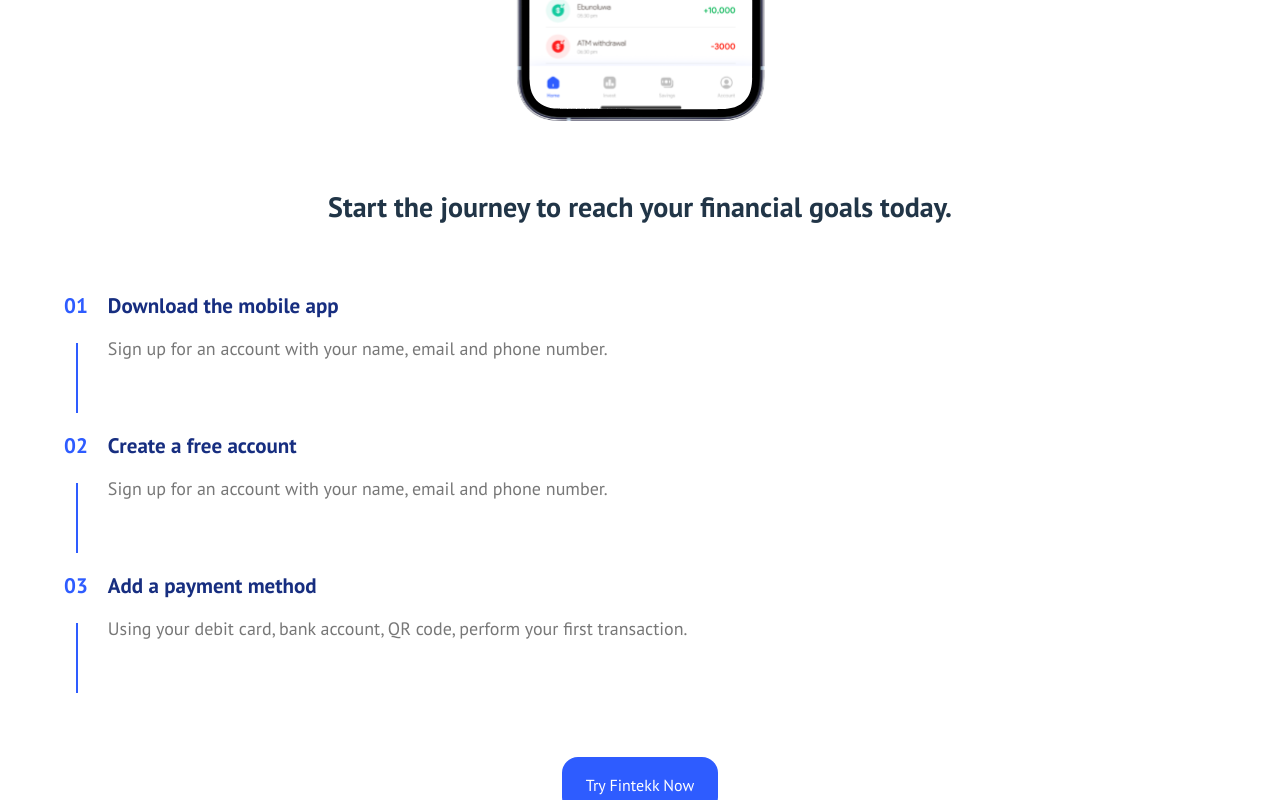
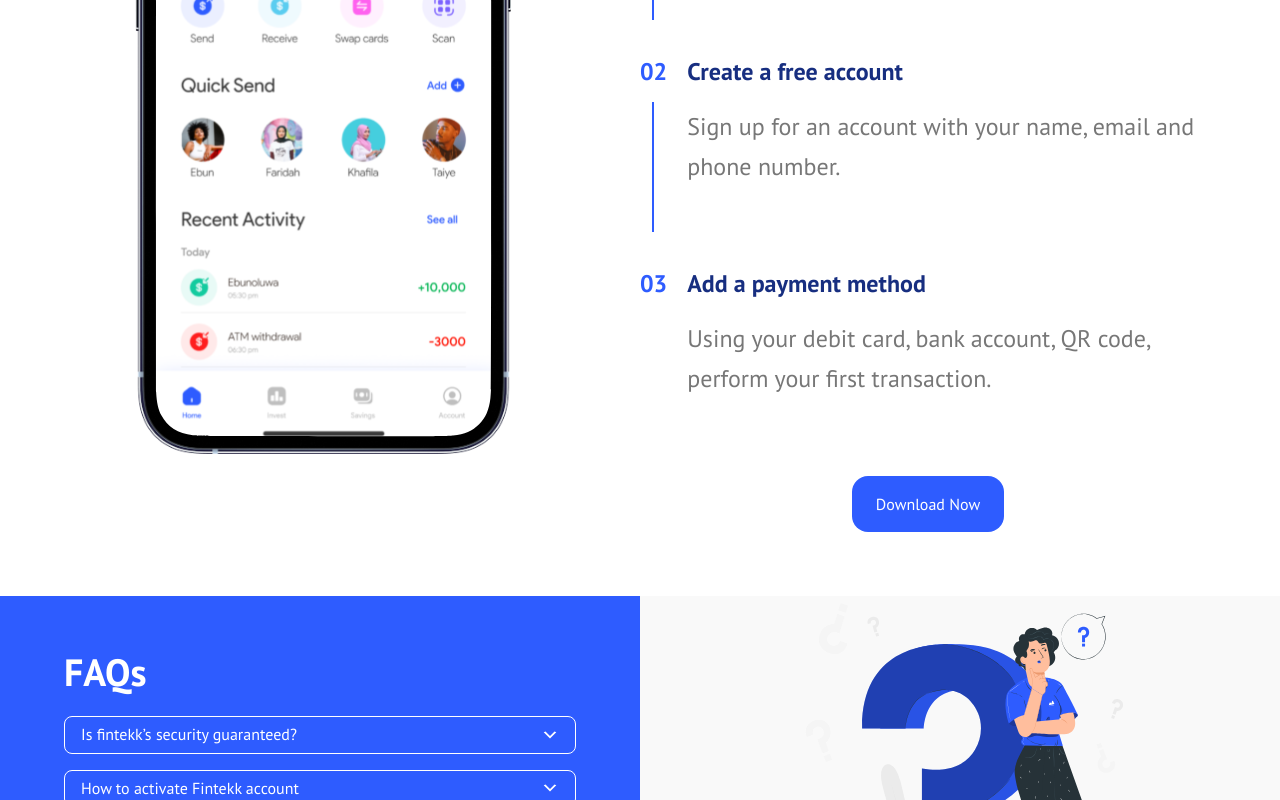
Before and after one commit to ajormoses/Fintekk, a Vue app: page / in a window 1280 px wide. Shown: the part 2540-3340 px from the top of the page. Built offline with nearby package versions, Linux system fonts and the light colour scheme.

Commit message:
Update: Article Four/Steps components updated

```diff
--- a/src/components/ArticleFour.vue
+++ b/src/components/ArticleFour.vue
@@ -4,10 +4,15 @@
 
 <template>
   <div class="section bg-white">
-    <div class="container">
-      <img class="mx-auto" src="/img/iphone.svg" />
+    <div class="container lg:grid lg:grid-cols-2 lg:items-center">
+      <img
+        class="mx-auto lg:m-0 lg:w-[80%] xl:w-[90%] lg:h-[760px]"
+        src="/img/iphone.svg"
+      />
       <div>
-        <h1 class="text-[28px] leading-[44px] font-bold py-16 px-6 text-center">
+        <h1
+          class="text-[28px] lg:text-[35px] xl:text-[40px] lg:px-0 text-[#172E80] leading-[44px] lg:leading-[60px] xl:leading-[72px] font-bold py-16 lg:py-10 px-6 text-center lg:text-left"
+        >
           Start the journey to reach your financial goals today.
         </h1>
         <div>
@@ -15,22 +20,29 @@
             sn="01"
             title="Download the mobile app"
             content="Sign up for an account with your name, email and phone number."
+            bord="border border-[#2E5CFF]"
           />
           <Steps
             sn="02"
             title="Create a free account"
             content="Sign up for an account with your name, email and phone number."
+            bord="border border-[#2E5CFF]"
           />
           <Steps
             sn="03"
             title="Add a payment method"
             content="Using your debit card, bank account, QR code, perform your first transaction."
           />
-          <div class="text-center mt-16">
+          <div class="text-center mt-16 lg:mt-5">
             <button
-              class="text-white py-[16px] px-[24px] bg-[#2E5CFF] rounded-[16px]"
+              class="text-white py-[16px] px-[24px] bg-[#2E5CFF] rounded-[16px] lg:hidden"
             >
               Try Fintekk Now
+            </button>
+            <button
+              class="text-white py-[16px] px-[24px] bg-[#2E5CFF] rounded-[16px] hidden lg:inline-block"
+            >
+              Download Now
             </button>
           </div>
         </div>
--- a/src/components/Reusuable/Steps.vue
+++ b/src/components/Reusuable/Steps.vue
@@ -1,22 +1,29 @@
 <script lang="ts" setup>
-const props = defineProps(["sn", "title", "content"]);
+const props = defineProps(["sn", "title", "content", "bord"]);
 </script>
 
 <template>
-  <div class="flex relative h-[120px] mb-5">
-    <h1 class="mr-5 text-[21px] text-[#2E5CFF] font-bold leading-[25.5px]">
+  <div class="flex relative h-[120px] lg:h-[180px] mb-5 lg:mb-8">
+    <h1
+      class="mr-5 text-[21px] lg:text-[24px] text-[#2E5CFF] font-bold leading-[25.5px] lg:leading-[40px]"
+    >
       {{ sn }}
     </h1>
     <div>
-      <h1 class="leading-[25.5px] font-bold text-[21px] text-[#172E80]">
+      <h1
+        class="leading-[25.5px] font-bold text-[21px] lg:text-[24px] lg:leading-[40px] text-[#172E80]"
+      >
         {{ title }}
       </h1>
-      <p class="text-[18px] leading-[32px] text-[#777777] pt-[0.9rem] pb-5">
+      <p
+        class="text-[18px] lg:text-[24px] leading-[32px] lg:leading-[40px] text-[#777777] pt-[0.9rem] pb-5"
+      >
         {{ content }}
       </p>
     </div>
     <div
-      class="absolute left-3 bottom-0 h-[70px] border border-[#2E5CFF]"
+      class="absolute left-3 bottom-0 h-[70px] lg:h-[130px]"
+      :class="bord"
     ></div>
   </div>
 </template>
```
